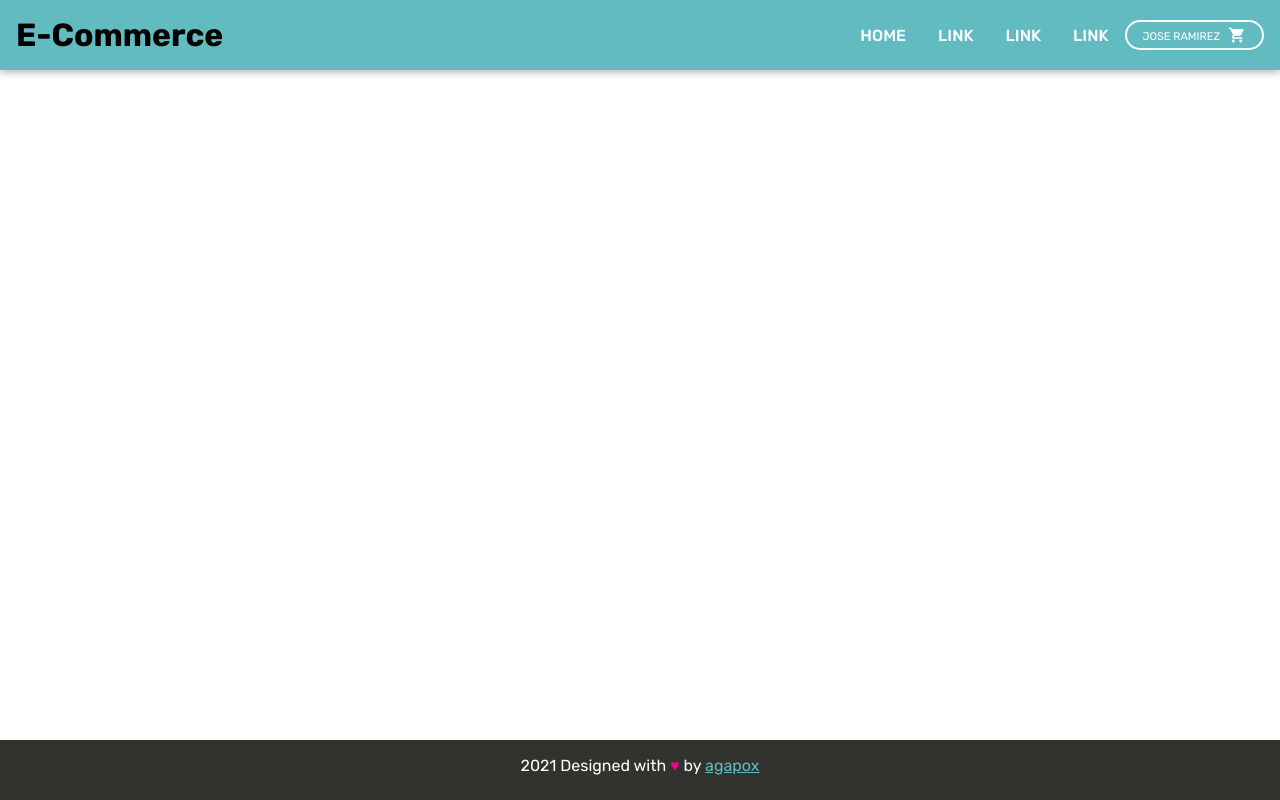
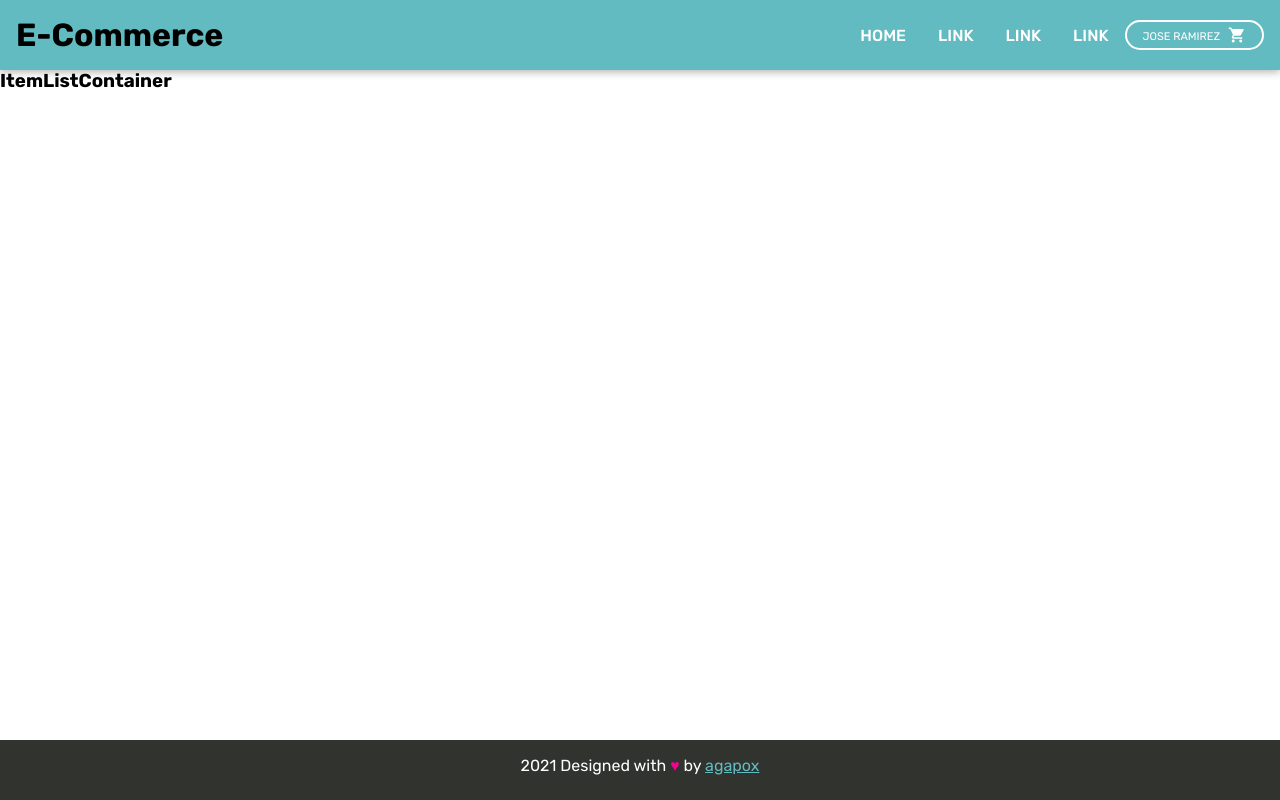
Before and after one commit to agapox/ecommerce-ramirez, a React (Create React App) app: page / in a window 1280 px wide. Built offline with nearby package versions, Linux system fonts and the light colour scheme.

Commit message:
feature: CartWidget and ItemListContainer components

```diff
--- a/src/App.js
+++ b/src/App.js
@@ -1,4 +1,5 @@
 import Header from "./components/Header/Header";
+import ItemListContainer from "./components/ItemListContainer/ItemListContainer";
 import Footer from "./components/Footer/Footer";
 
 const App = () => {
@@ -10,7 +11,7 @@
         <>
             <Header username={username} />
             <div id="main-container">
-
+                <ItemListContainer />
             </div>
             <Footer />
         </>
--- /dev/null
+++ b/src/components/CartWidget/CartWidget.js
@@ -0,0 +1,13 @@
+const CartWidget = ({username}) => {
+    const { name, lastname } = username
+    return (
+        <a className="shopping-carg" href="./">
+            <span className="username">{name} {lastname}</span>
+            <span className="material-icons">
+                shopping_cart
+            </span>
+        </a>
+    )
+}
+
+export default CartWidget
--- /dev/null
+++ b/src/components/ItemListContainer/ItemListContainer.js
@@ -0,0 +1,9 @@
+const ItemListContainer = () => {
+    return (
+        <div>
+            <h3>ItemListContainer</h3>
+        </div>
+    )
+}
+
+export default ItemListContainer
--- a/src/components/NavBar/NavBar.js
+++ b/src/components/NavBar/NavBar.js
@@ -1,17 +1,13 @@
+import CartWidget from "../CartWidget/CartWidget"
+
 const NavBar = ({username}) => {
-    const { name, lastname } = username
     return (
         <nav>
             <a href="./">home</a>
             <a href="./">link</a>
             <a href="./">link</a>
             <a href="./">link</a>
-            <a className="shopping-carg" href="./">
-                <span className="username">{name} {lastname}</span>
-                <span className="material-icons">
-                    shopping_cart
-                </span>
-            </a>
+            <CartWidget username={username} />
         </nav>
     )
 }
```
